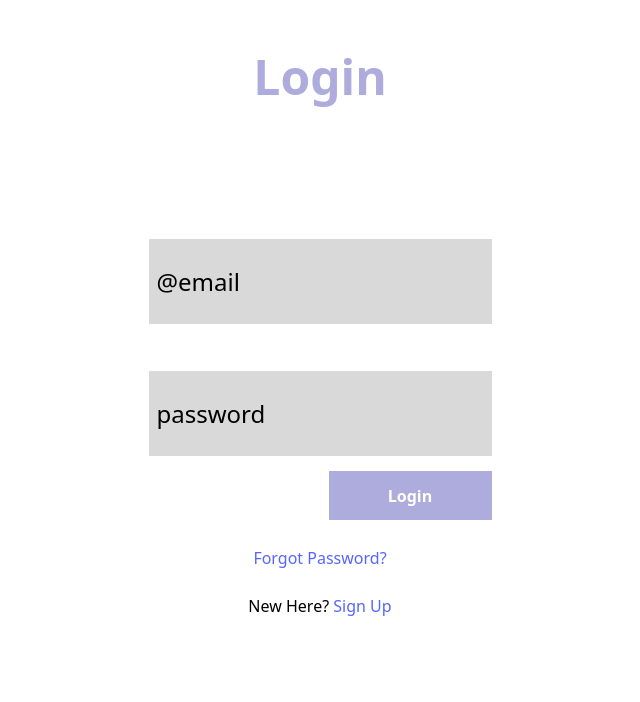
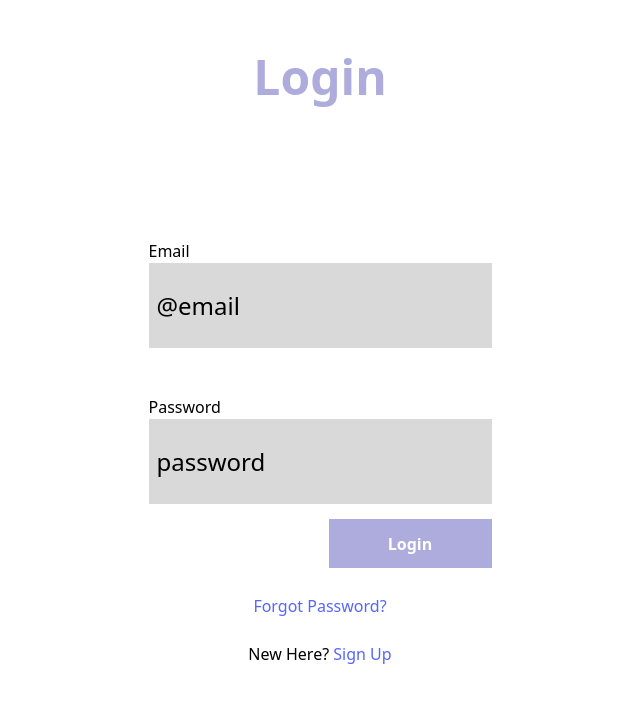
Before and after one commit to PatersonMichael/fitness-tracker-app, a Next.js app in the folder web/: page /login in a window 1280 px wide. Shown: the top 702 px of the page, without its empty margins (320-960 px from the left). Built offline with nearby package versions, Linux system fonts and the light colour scheme.

Commit message:
added input labels

```diff
--- a/web/pages/login.tsx
+++ b/web/pages/login.tsx
@@ -8,6 +8,7 @@ const login = () => {
         Login
       </div>
       <form className="flex flex-col mt-[126px]">
+        <label htmlFor="loginEmail">Email</label>
         <input
           className="bg-boxGrey w-[343px] h-[85px] placeholder-black text-[24px] p-2 font-Inter"
           type="email"
@@ -15,8 +16,11 @@ const login = () => {
           id="loginEmail"
           placeholder="@email"
         />
+        <label htmlFor="loginPass" className="mt-[47px]">
+          Password
+        </label>
         <input
-          className="bg-boxGrey w-[343px] h-[85px] mt-[47px] placeholder-black text-[24px] p-2 font-Inter"
+          className="bg-boxGrey w-[343px] h-[85px] placeholder-black text-[24px] p-2 font-Inter"
           type="password"
           name="loginPass"
           id="loginPass"
```
